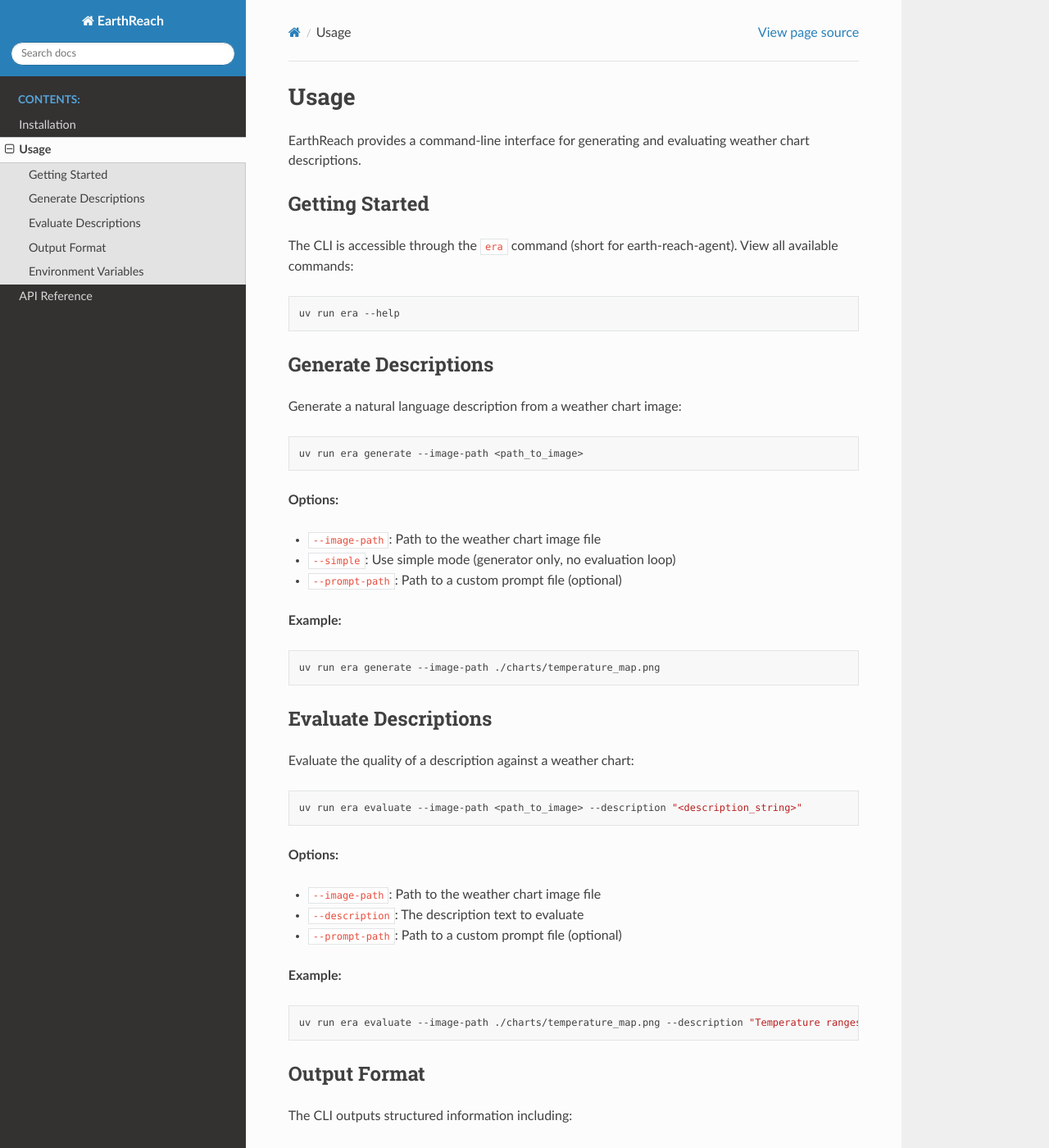
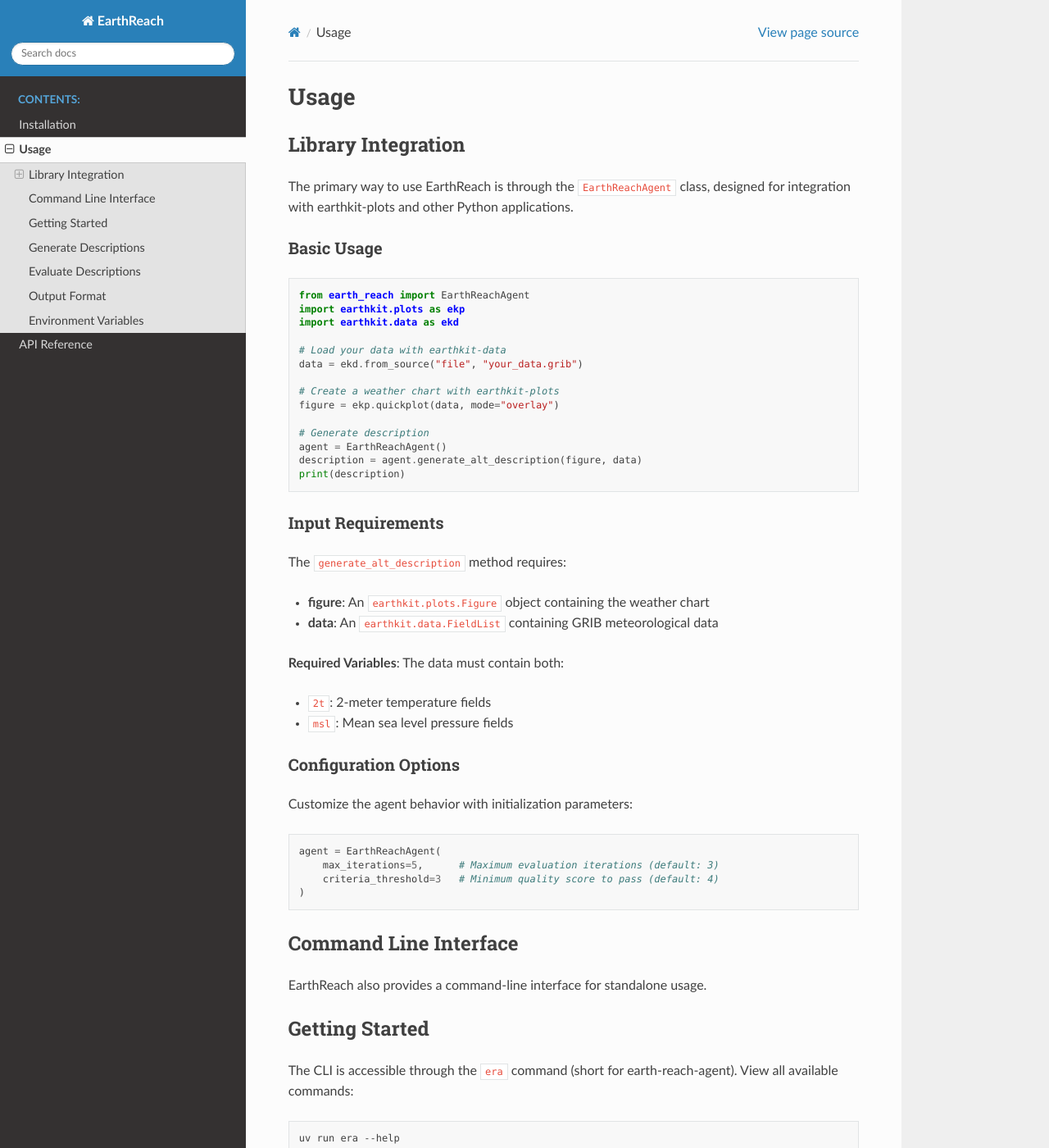
Before and after one commit to ECMWFCode4Earth/EarthReach, a Sphinx documentation site: the page built from docs/source/usage.rst, in a window 1280 px wide and 1400 px high. Shown: the whole window at 82% size. Built offline with Sphinx 7.4.7 and the Read the Docs theme 3.1.0, drawn with Linux system fonts in a browser that asks for light colours.

Commit message:
doc: writing first version of library API usage

```diff
--- a/docs/source/usage.rst
+++ b/docs/source/usage.rst
@@ -1,7 +1,60 @@
 Usage
 =====
 
-EarthReach provides a command-line interface for generating and evaluating weather chart descriptions.
+Library Integration
+-------------------
+
+The primary way to use EarthReach is through the ``EarthReachAgent`` class, designed for integration with earthkit-plots and other Python applications.
+
+Basic Usage
+~~~~~~~~~~~
+
+.. code-block:: python
+
+   from earth_reach import EarthReachAgent
+   import earthkit.plots as ekp
+   import earthkit.data as ekd
+
+   # Load your data with earthkit-data
+   data = ekd.from_source("file", "your_data.grib")
+
+   # Create a weather chart with earthkit-plots
+   figure = ekp.quickplot(data, mode="overlay")
+
+   # Generate description
+   agent = EarthReachAgent()
+   description = agent.generate_alt_description(figure, data)
+   print(description)
+
+Input Requirements
+~~~~~~~~~~~~~~~~~~
+
+The ``generate_alt_description`` method requires:
+
+- **figure**: An ``earthkit.plots.Figure`` object containing the weather chart
+- **data**: An ``earthkit.data.FieldList`` containing GRIB meteorological data
+
+**Required Variables**: The data must contain both:
+
+- ``2t``: 2-meter temperature fields
+- ``msl``: Mean sea level pressure fields
+
+Configuration Options
+~~~~~~~~~~~~~~~~~~~~~
+
+Customize the agent behavior with initialization parameters:
+
+.. code-block:: python
+
+   agent = EarthReachAgent(
+       max_iterations=5,      # Maximum evaluation iterations (default: 3)
+       criteria_threshold=3   # Minimum quality score to pass (default: 4)
+   )
+
+Command Line Interface
+----------------------
+
+EarthReach also provides a command-line interface for standalone usage.
 
 Getting Started
 ---------------
```
